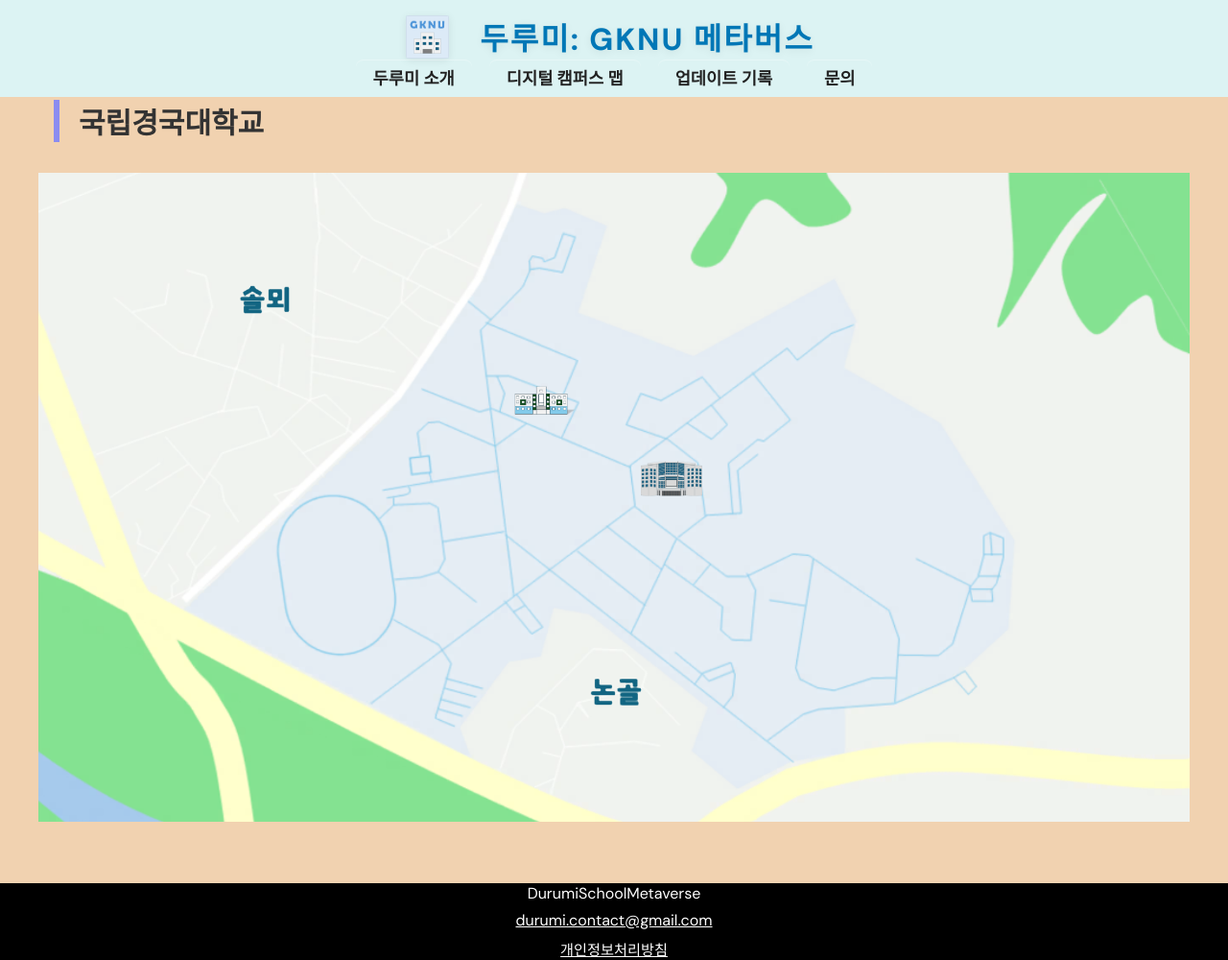
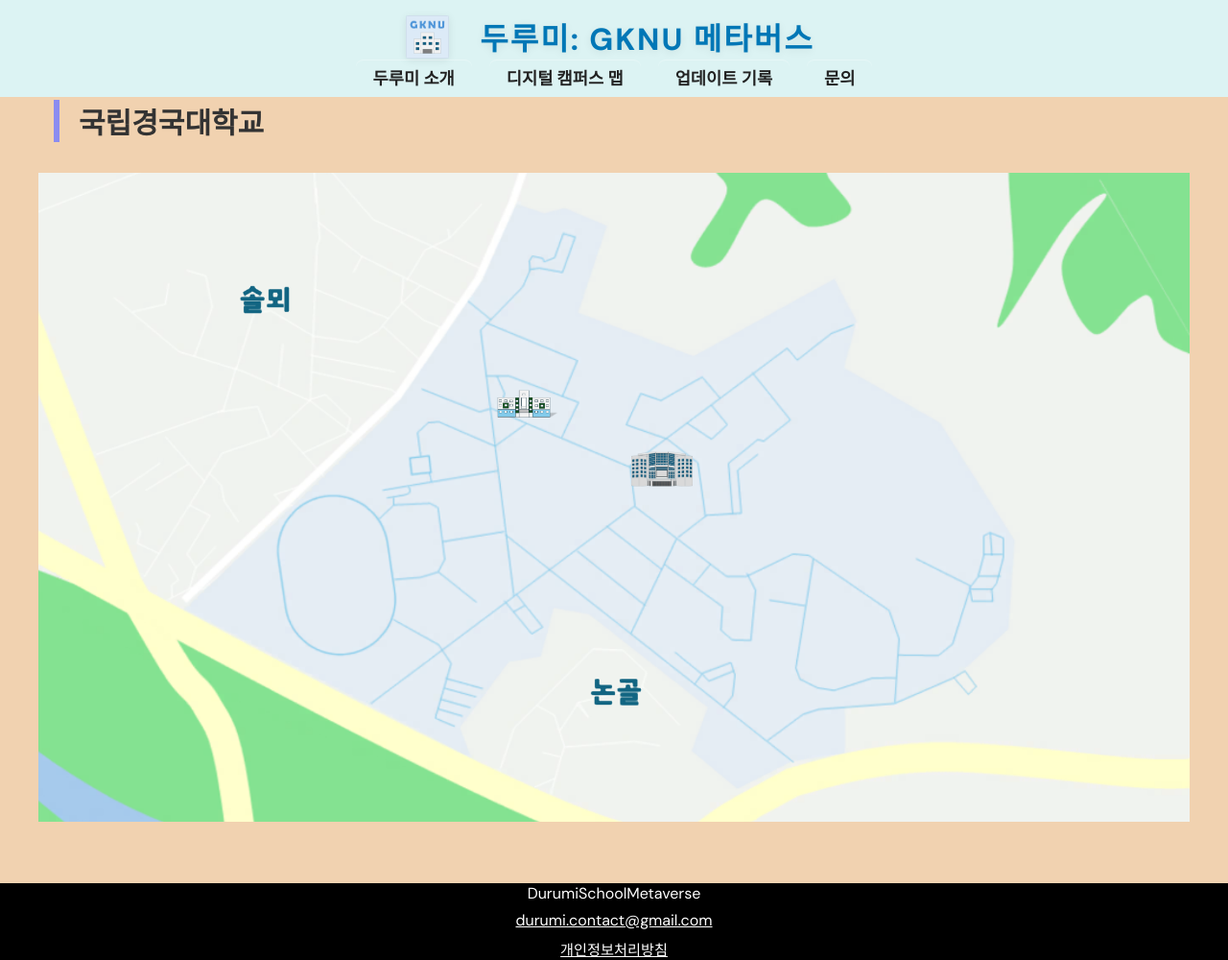
Before and after one commit to durumi-contact/durumi-contact.github.io, a Jekyll site: the page built from pages/construction.html, in a window 1280 px wide and 1000 px high. Shown: the whole window at 96% size. Built offline with Jekyll 4.4.1, drawn with Linux system fonts in a browser that asks for light colours.

```diff
--- a/assets/css/Style_construction.css
+++ b/assets/css/Style_construction.css
@@ -72,16 +72,15 @@
   object-fit: contain;
 }
 
-/* 좌표 배치: 반응형으로 조정 */
+/* 좌표 배치: 비율 조정 (중앙과 실제 위치 반영) */
 .MapImage .marker.engineering1 {
-  left: 44%;
-  top: 38%;
+  left: 42.5%;
+  top: 38.5%;
 }
 
-/* 좌표 배치: 반응형으로 조정 */
 .MapImage .marker.student-center {
-  left: 55%;
-  top: 50%;
+  left: 54.2%;
+  top: 48.5%;
 }
 
 /* 모바일 반응형 조정 */
@@ -92,18 +91,18 @@
   }
 
   .MapImage .marker {
-    width: clamp(32px, 12vw, 48px);
-    height: clamp(20px, 8vw, 32px);
+    width: clamp(24px, 8vw, 32px);
+    height: clamp(14px, 5vw, 20px);
   }
 
   .MapImage .marker.engineering1 {
-    left: 40%;
-    top: 35%;
+    left: 43%;
+    top: 38%;
   }
 
   .MapImage .marker.student-center {
-    left: 50%;
-    top: 45%;
+    left: 54%;
+    top: 48%;
   }
 }
 
--- a/assets/css/Style_history.css
+++ b/assets/css/Style_history.css
@@ -1,7 +1,8 @@
 /* 연혁 전체 영역 */
 .history {
-    padding-left: 20px;
-    max-width: 900px;
+    max-width: 1200px;
+    margin: 70px 0 0 0;
+    padding: 0 20px;
     font-family: "Noto Sans KR", sans-serif;
     color: #333;
     position: relative;
```
